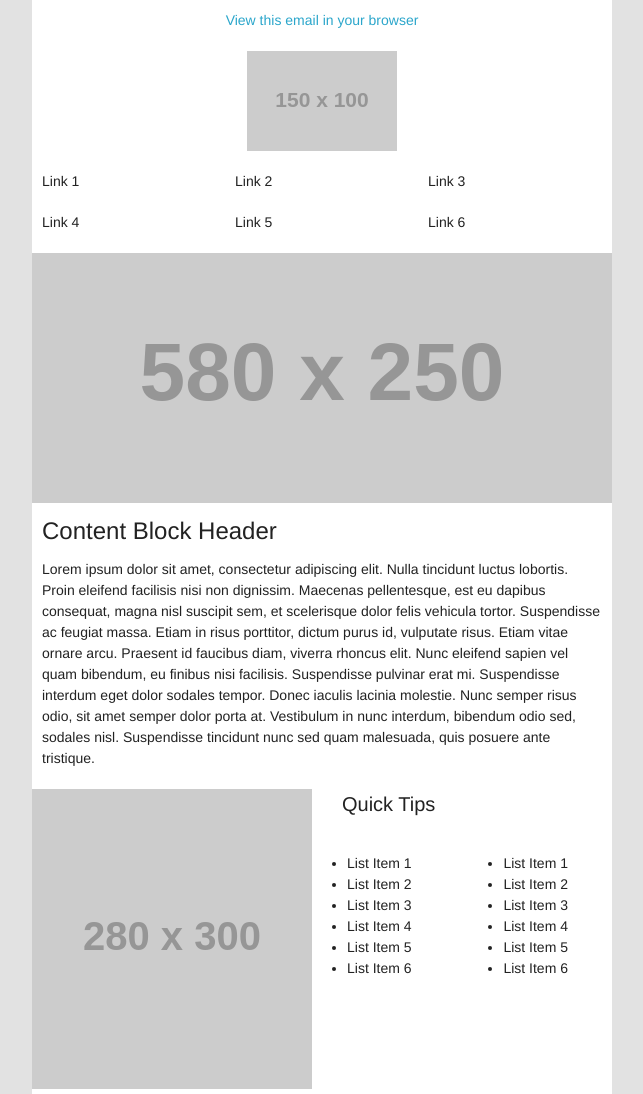
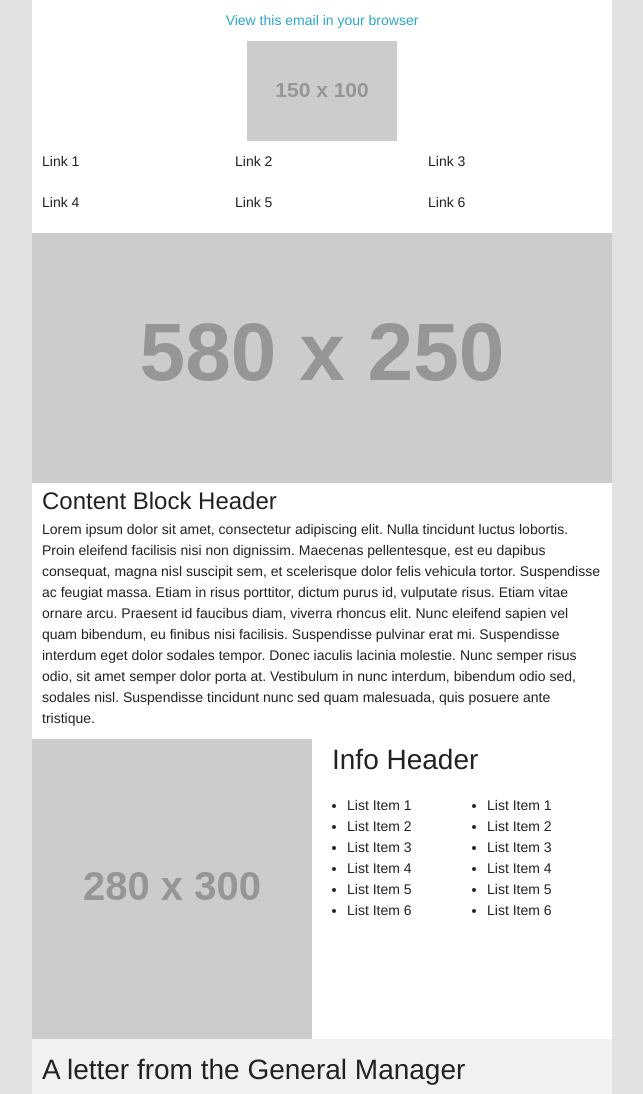
Before and after one commit to petefarris/Spectrum-Resorts-email-templates, a plain HTML site: page templates/newsletter.html in a window 1280 px wide. Shown: the top 1094 px of the page, without its empty margins (318-961 px from the left). Drawn offline with Linux system fonts and the light colour scheme; placeholder pictures from the web are drawn by us.

Commit message:
Adjustment to Newsletter
Adjusted newsletter to render columns more evenly.

```diff
--- a/templates/newsletter.html
+++ b/templates/newsletter.html
@@ -38,11 +38,20 @@
     body, table.body, h1, h2, h3, h4, h5, h6, p, td {
         line-height: 1.5;
     }
-     h1, h2, h3, h4, h5, h6{
+     h1, h2, h3, h4, h5, h6,{
        padding-bottom:10px;
+        padding-top:10px;
      }
+
         ul{
             padding-left: 15px;
+        }
+        table.columns td, table.column td {
+          padding: 0px 0px 0px;
+          margin: 0px 0px 20px;
+        }
+        .wrapper{
+            padding-top:20px;
         }
     </style>
   </head>
@@ -176,11 +185,7 @@
                                 </td>
                                 <td class="wrapper last">
                                     <table class="six columns">
-                                        <tr>
-                                            <td class="text-pad">
-                                                <h6> Quick Tips </h6>
-                                            </td>
-                                        </tr>
+                                        <h4 class="text-pad"> Info Header </h4>
                                         <tr>
                                             <td class="six sub-columns">
                                                 <ul>
```
